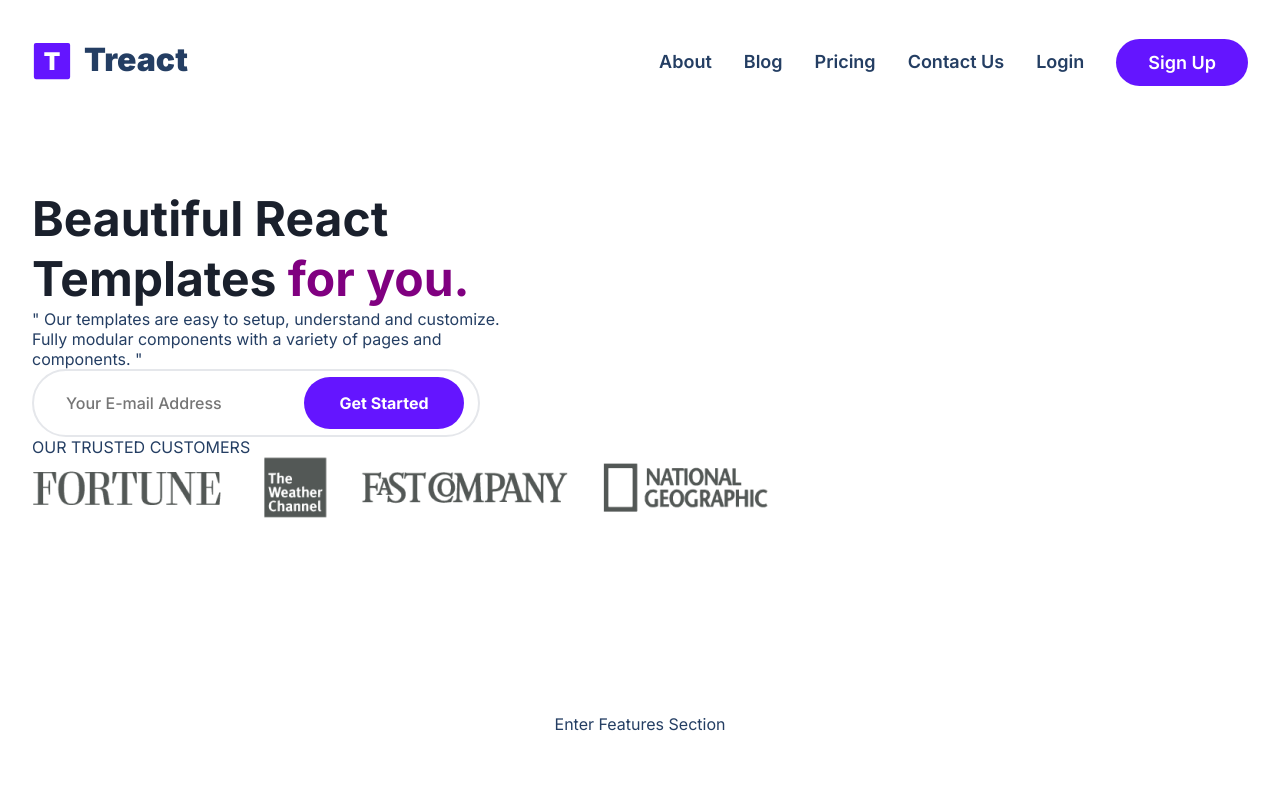
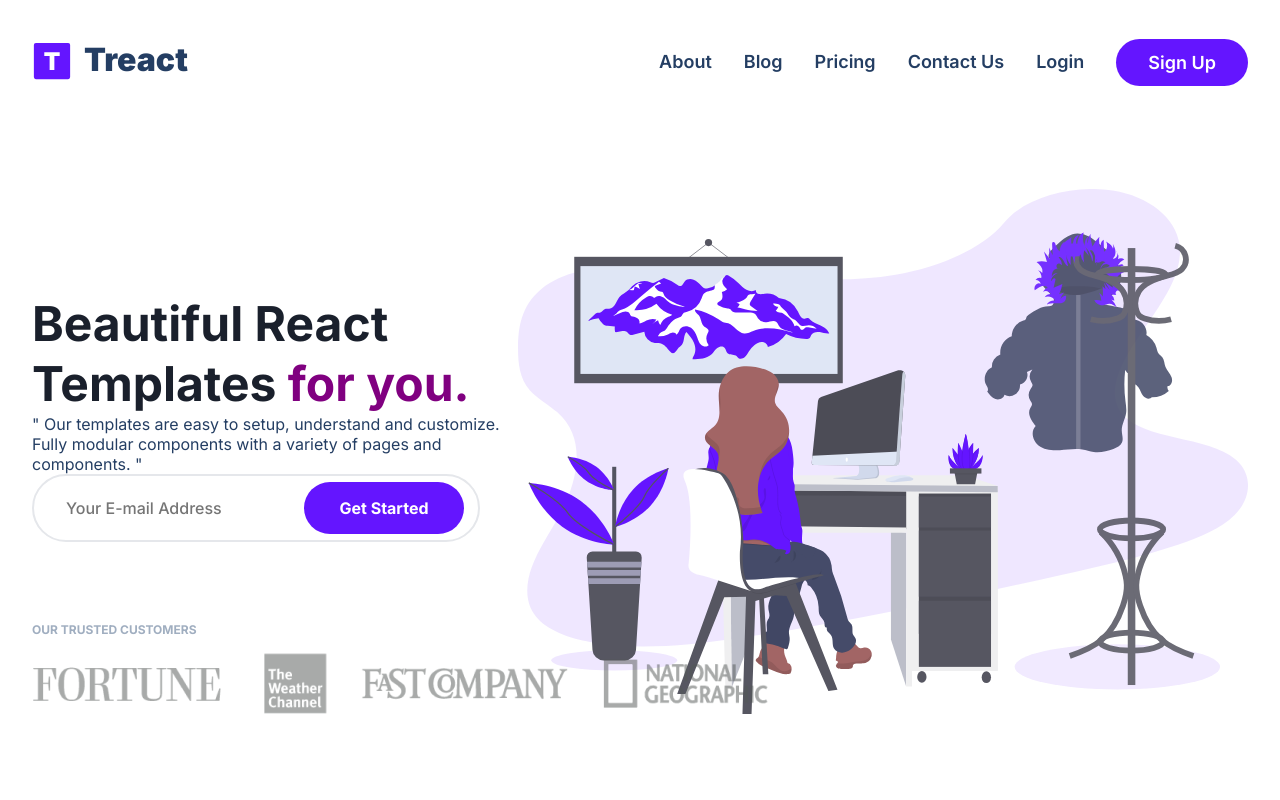
Before and after one commit to Gamer8726Dev/final-project, a plain HTML site: page index.html in a window 1280 px wide. Shown: the top 800 px of the page. Drawn offline with Linux system fonts and the light colour scheme.

Commit message:
need to resize header img

```diff
--- a/index.html
+++ b/index.html
@@ -77,8 +77,11 @@
                             </div>
                                 <p class="header__customers--title">OUR TRUSTED CUSTOMERS</p>
                                 <img src="./assets/customers-logo-strip.680ac7c2e8ae28161d2c.png" class="header__customers">
+                        </div>
+                        <figure class="header__img--wrapper">
+                            <img src="./assets/design-illustration-2.6da6a00b20c07c4a9b65d1870679e1b8.svg" class="header__img">
 
-                        </div>
+                        </figure>
                 </div>
             </div>
     </div>
--- a/style.css
+++ b/style.css
@@ -279,6 +279,34 @@ input.header__email--input:focus {
   border-color:#6415ff;
 }
 
+img.header__customers {
+  margin-top: 16px;
+  padding-right: 128px;
+  opacity: 0.5;
+}
+p.header__customers--title {
+  margin-top: 80px;
+  color: #a0aec0;
+  font-size: 12px;
+  font-weight: 700;
+  letter-spacing: 0.6;
+}
+
+img.header__customers {
+  margin-top: 16px;
+  padding-right: 128px;
+  opacity: 0.5;
+}
+
+figure.header__img--wrapper {
+  width: calc(100% - 40%);
+}
+
+img.header__img {
+ width: 100%;
+ max-width: 768px;
+}
+
 /*
 
 FEATURES ↓
```
